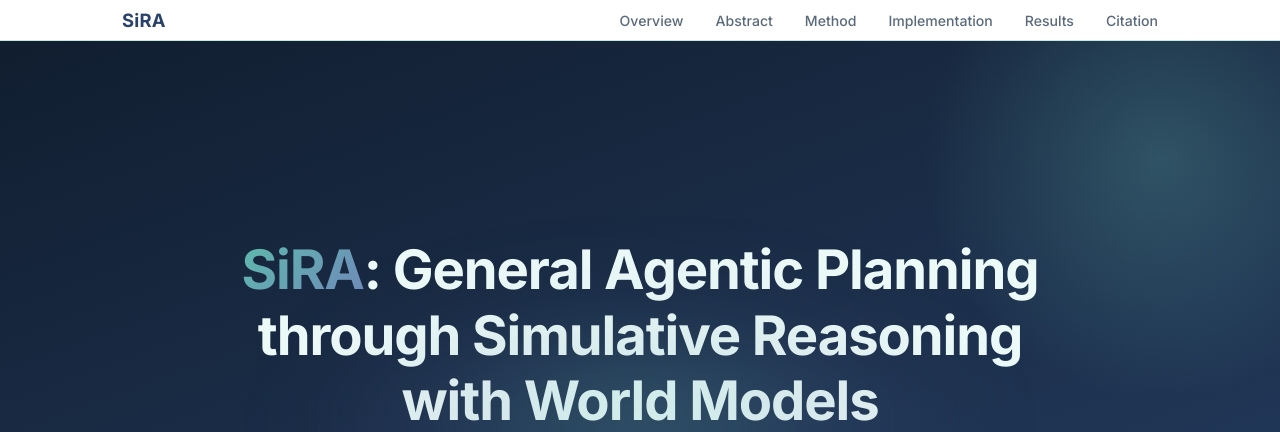
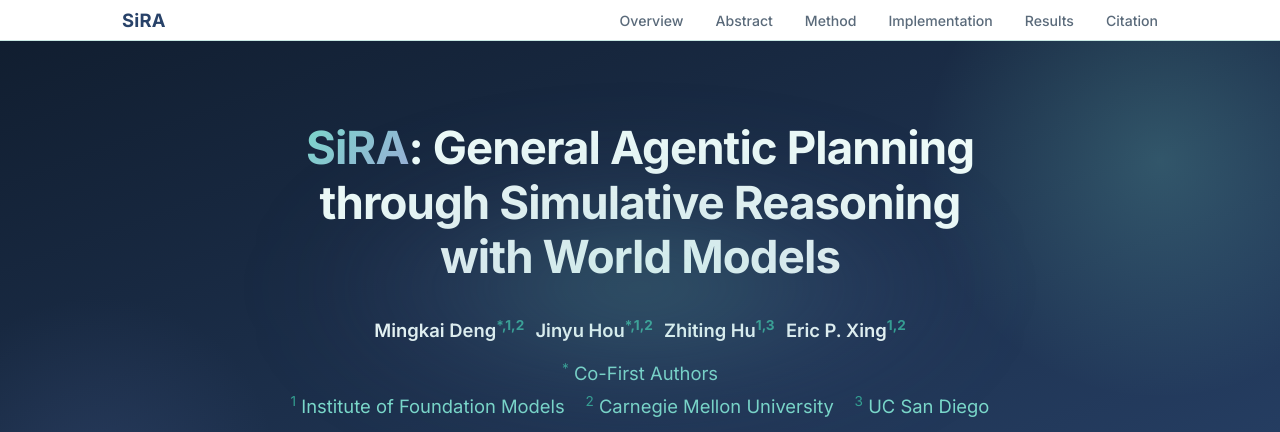
Before and after one commit to sailing-lab/sira-simulative-reasoning, a plain HTML site: page index.html in a window 1280 px wide. Shown: the top 432 px of the page. Drawn offline with Linux system fonts and the light colour scheme.

Commit message:
minor updates

```diff
--- a/index.html
+++ b/index.html
@@ -216,7 +216,7 @@
         </div>
       </div>
 
-      <img src="figures/3-results-overview.png" alt="Task completion rate by reasoning method across three task categories" style="width:80%;display:block;margin:0 auto;" />
+      <img src="figures/3-1-results-overview.png" alt="Task completion rate by reasoning method across three task categories" style="width:80%;display:block;margin:0 auto;" />
       <p class="figure-caption" style="border-top:none;font-size:1.0rem;text-align:left;">Task completion rate by reasoning method across the three task categories. Simulative reasoning (System&nbsp;II) consistently outperforms both the matched reactive policy (System&nbsp;I) and a representative open-web agent, with up to 124% relative improvement.</p>
 
       <!-- Compositional Robustness sub-section -->
@@ -226,7 +226,7 @@
         <p style="font-size:1rem;color:#5a6a7a;line-height:1.65;margin:0 0 1.25rem;">
           On FlightQA we vary the number of user constraints from 3 to 8. Simulative reasoning maintains a consistent advantage over the reactive baseline at every complexity level, indicating that the benefit comes from <em>generalizable counterfactual evaluation</em> rather than memorized task-specific patterns.
         </p>
-        <img src="figures/3.1-reasoning-analysis.jpg" alt="Completion rate vs. number of constraints in FlightQA, showing persistent gap between simulative reasoning and reactive policy" style="width:64%;display:block;margin:0 auto;" />
+        <img src="figures/3.1.1-reasoning-analysis.png" alt="Completion rate vs. number of constraints in FlightQA, showing persistent gap between simulative reasoning and reactive policy" style="width:64%;display:block;margin:0 auto;" />
         <p class="figure-caption" style="border-top:none;font-size:1.0rem;text-align:left;">Completion rate as a function of constraint count on FlightQA. The persistent gap between simulative reasoning (System&nbsp;II) and the reactive policy (System&nbsp;I) holds as compositional complexity increases.</p>
       </div>
 
--- a/styles.css
+++ b/styles.css
@@ -67,7 +67,7 @@ body {
 .hero {
   background: linear-gradient(160deg, #edf8f6 0%, #f4fbfa 45%, #eaf4ff 100%);
   border-bottom: 1px solid var(--border);
-  min-height: 100vh;
+  min-height: 65vh;
   padding: 0 2rem;
   text-align: center;
   position: relative;
@@ -91,7 +91,7 @@ body {
   pointer-events: none;
 }
 .hero-inner {
-  --hero-title-size: clamp(2.2rem, 5vw, 3.4rem);
+  --hero-title-size: clamp(1.9rem, 4.2vw, 2.85rem);
   /* Square cap; wide PNGs must not stretch horizontally with width:auto */
   --hero-robot-size: calc(var(--hero-title-size) * 0.8);
   max-width: 1100px; width: 100%; margin: 0 auto;
@@ -949,7 +949,7 @@ body {
 /* Hero text colors flipped for dark background (palette unchanged) */
 .hero .paper-title { color: #ecfaf8; }
 .hero .title-accent-gradient {
-  background: linear-gradient(135deg, #5dbbac 0%, #7088ba 100%);
+  background: linear-gradient(135deg, #7ad8ca 0%, #98add6 100%);
   -webkit-background-clip: text;
   -webkit-text-fill-color: transparent;
   background-clip: text;
```
Also changed, not shown: figures/2.3-am-architecture.png (deleted), figures/3-1-results-overview.png (added), figures/3-results-overview.png (deleted), figures/3-webagent.png (deleted), figures/3.1-reasoning-analysis.jpg (deleted), figures/3.1.1-reasoning-analysis.png (added).
